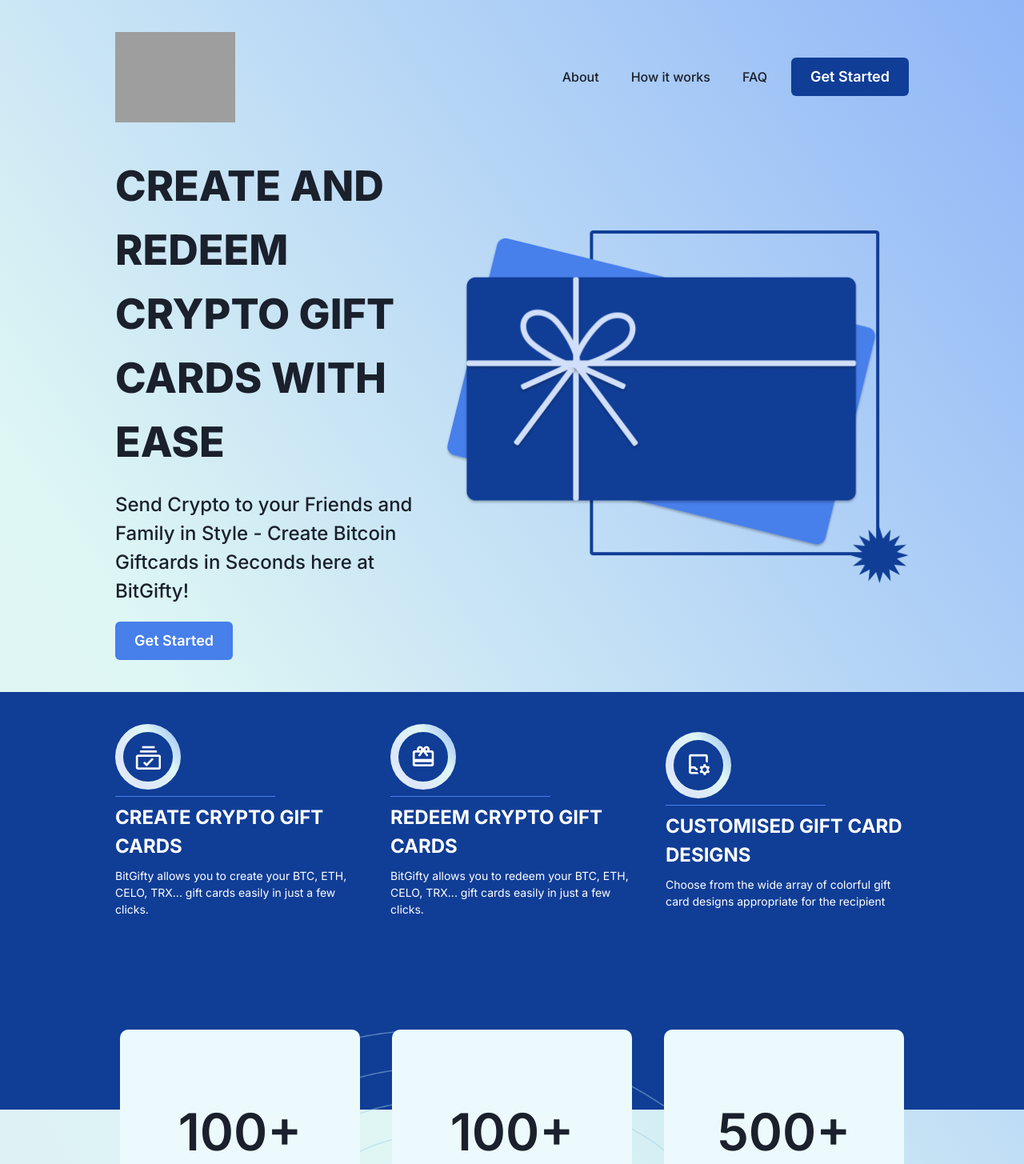
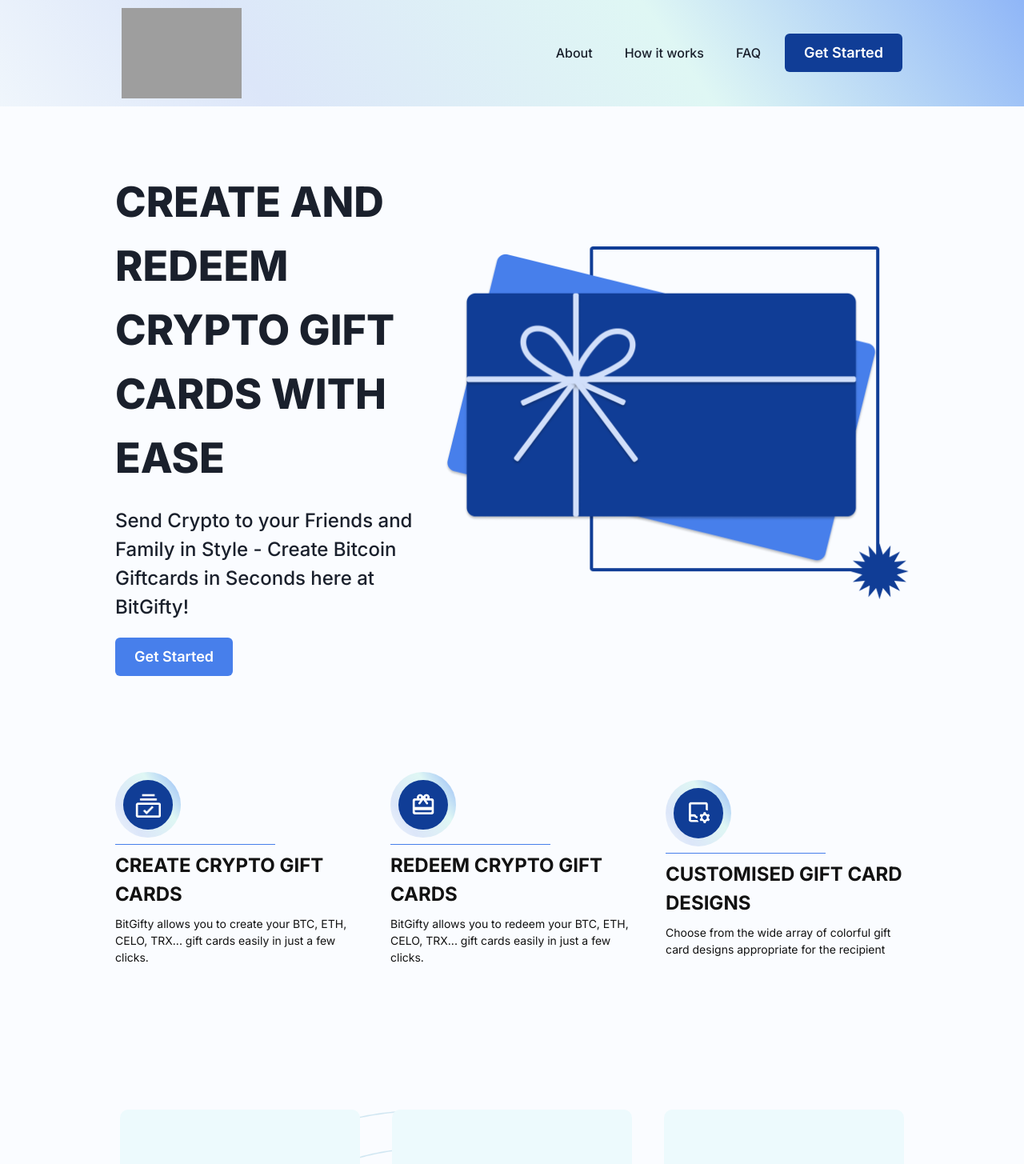
Before and after one commit to damzylance/bitgifty-frontend, a React (Create React App) app: page / in a window 1280 px wide. Shown: the top 1455 px of the page at 80% size. Built offline with nearby package versions, Linux system fonts and the light colour scheme; grey boxes are pictures that could not be loaded.

Commit message:
Slack changes 2

```diff
--- a/package.json
+++ b/package.json
@@ -17,6 +17,7 @@
     "react-chartjs-2": "^5.2.0",
     "react-confetti": "^6.1.0",
     "react-dom": "^18.2.0",
+    "react-gtm-module": "^2.0.11",
     "react-hook-form": "^7.41.5",
     "react-icons": "^4.8.0",
     "react-number-format": "^5.1.3",
--- a/public/index.html
+++ b/public/index.html
@@ -1,6 +1,19 @@
 <!DOCTYPE html>
 <html lang="en">
   <head>
+    <!-- Google tag (gtag.js) -->
+    <script
+      async
+      src="https://www.googletagmanager.com/gtag/js?id=G-6ZQR8Z4P23"
+    ></script>
+    <script>
+      window.dataLayer = window.dataLayer || [];
+      function gtag() {
+        dataLayer.push(arguments);
+      }
+      gtag("js", new Date());
+      gtag("config", "G-6ZQR8Z4P23");
+    </script>
     <meta charset="utf-8" />
     <link rel="icon" href="%PUBLIC_URL%/favicon.ico" />
     <meta name="viewport" content="width=device-width, initial-scale=1" />
@@ -24,7 +37,7 @@
       work correctly both with client-side routing and a non-root public URL.
       Learn how to configure a non-root public URL by running `npm run build`.
     -->
-    <title>Bitgift | Send Crypto to your Friends and Family in Style</title>
+    <title>Bitgifty | Send Crypto to your Friends and Family in Style</title>
   </head>
   <body>
     <noscript>You need to enable JavaScript to run this app.</noscript>
--- a/src/App.js
+++ b/src/App.js
@@ -1,5 +1,11 @@
+import { useEffect } from "react";
 import Router from "./Router";
+import TagManager from "react-gtm-module";
+
 function App() {
+  useEffect(() => {
+    TagManager.initialize({ gtmId: "G-6ZQR8Z4P23" });
+  }, []);
   return <Router />;
 }
 
--- a/src/Pages/Dashboard/Giftcard/Create.js
+++ b/src/Pages/Dashboard/Giftcard/Create.js
@@ -266,7 +266,7 @@
                   {errors.amount && errors.amount.message}
                 </FormErrorMessage>
               </FormControl>
-              <Flex
+              {/* <Flex
                 justifyContent={"space-between"}
                 width="full"
                 color={"brand.tx1"}
@@ -315,7 +315,7 @@
                 >
                   100%
                 </Box>
-              </Flex>
+              </Flex> */}
               <Flex color="brand.300" gap={2}>
                 <Text>Wallet Balance:</Text>
                 <Text>{balance}</Text>
--- a/src/Pages/Dashboard/Giftcard/MyCards.js
+++ b/src/Pages/Dashboard/Giftcard/MyCards.js
@@ -34,6 +34,7 @@
         },
       })
       .then((response) => {
+        console.log(response);
         setLoading(false);
         setCards(response.data.results.reverse());
       })
@@ -86,6 +87,8 @@
                 currency={card.currency}
                 code={card.code}
                 status={card.status}
+                receipent={card.receipent_email}
+                createdOn={card.creation_date}
               />
             );
           })
@@ -123,6 +126,7 @@
           {props.amount} {props.currency}
         </Text>
       </HStack>
+
       <CardModal
         onClose={onClose}
         isOpen={isOpen}
@@ -131,6 +135,8 @@
         currency={props.currency}
         code={props.code}
         status={props.status}
+        createdOn={new Date(props.createdOn).toLocaleDateString()}
+        receipent={props.receipent}
       />
     </VStack>
   );
@@ -185,6 +191,16 @@
               <Text>{props.currency}</Text>
             </HStack>
           </HStack>
+          <HStack width={"full"} justifyContent={"center"}>
+            <Text>Created on:</Text>
+            <Text fontSize={["md", "md", "lg"]}>{props.createdOn}</Text>
+          </HStack>
+          {props.receipent && (
+            <HStack width={"full"} justifyContent={"center"}>
+              <Text>Recipent:</Text>
+              <Text fontSize={["md", "md", "md"]}>{props.receipent}</Text>
+            </HStack>
+          )}
           <Box width={"full"}>
             {showCode === true && (
               <Text textAlign={"center"} fontSize={"4xl"}>
--- a/src/Pages/Dashboard/Wallet/index.js
+++ b/src/Pages/Dashboard/Wallet/index.js
@@ -247,10 +247,10 @@
                     return (
                       <CoinRow
                         key={index}
-                        currency={coinWallet[0]}
+                        currency={coinWallet[0].toUpperCase()}
                         address={coinWallet[1].address}
                         amount={balance}
-                        network={coinWallet[0]}
+                        network={coinWallet[0].toUpperCase()}
                         qr={coinWallet[1].qrcode}
                       />
                     );
--- a/src/Pages/index.jsx
+++ b/src/Pages/index.jsx
@@ -74,21 +74,27 @@
   return (
     <VStack
       width={"full"}
-      background={
-        "linear-gradient(234.75deg, #7CA6F8 -8.55%, #DFF7F4 34.87%, #DCE6F9 75.49%, #F7FCFD 110.11%)"
-      }
-      pt={[0, 0, "40px", "40px"]}
-      spacing={0}
+      background={"#FAFCFF"}
+      pt={[0, 0, "0px", "0px"]}
+      gap={"40px"}
     >
-      <Box width={"full"}>
+      <Box
+        width={"full"}
+        position={["relative", "relative", "sticky"]}
+        zIndex={"999"}
+        top={["none", "none", "0"]}
+        left={["none", "none", "0"]}
+        p={"10px"}
+        background={[
+          "brand.700",
+          "brand.700",
+          "linear-gradient(234.75deg, #7CA6F8 -8.55%, #DFF7F4 34.87%, #DCE6F9 75.49%, #F7FCFD 110.11%)",
+        ]}
+      >
         <Box
           width={"full"}
-          top={0}
-          left={0}
           bg={"brand.700"}
           color={"#fff"}
-          p={"10px"}
-          position={"sticky"}
           zIndex={1}
           display={["block", "block", "none"]}
         >
@@ -282,7 +288,7 @@
           </HStack>
         </Container>
       </Box>
-      <Box width={"full"} background={"brand.700"} py={"40px"}>
+      <Box width={"full"} py={"40px"}>
         <Container
           maxWidth={["full", "full", "95%", "80%"]}
           pb={["50px", "50px", "300px", "300px", "200px"]}
@@ -490,7 +496,11 @@
                 Giftcards in Seconds here at BitGifty!
               </Text>
             </VStack>
-            <Button background={"#fff"} color={"brand.700"}>
+            <Button
+              background={"#fff"}
+              color={"brand.700"}
+              onClick={() => navigate("/register")}
+            >
               Get started
             </Button>
           </VStack>
@@ -858,7 +868,7 @@
       <hr style={{ borderColor: "rgba(71, 127, 235, 1)", width: "200px" }} />
       <VStack
         alignItems={["center", "center", "flex-start", "flex-start"]}
-        color={"#fff"}
+        color={" #121212"}
         maxW={"350px"}
       >
         <Text
```
Also changed, not shown: 1 other file (tests, documents, lock files or other folders).
